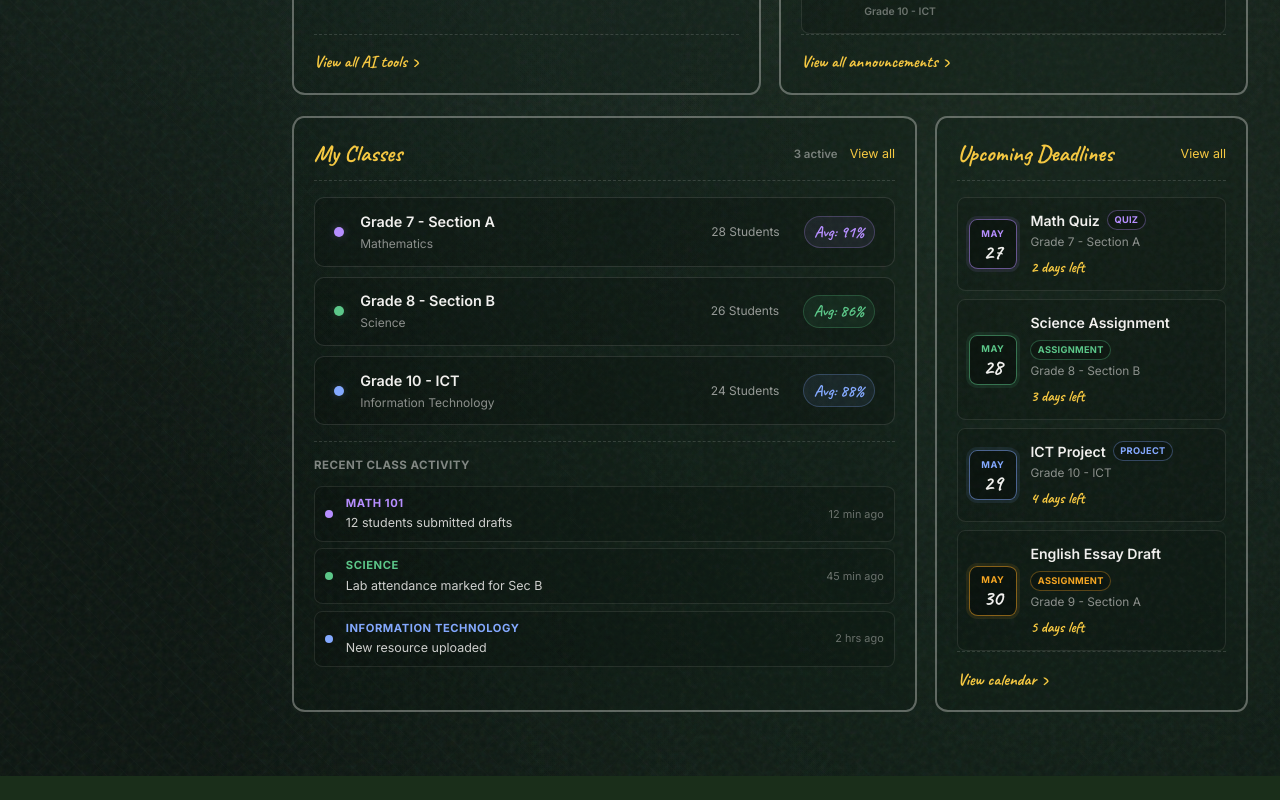
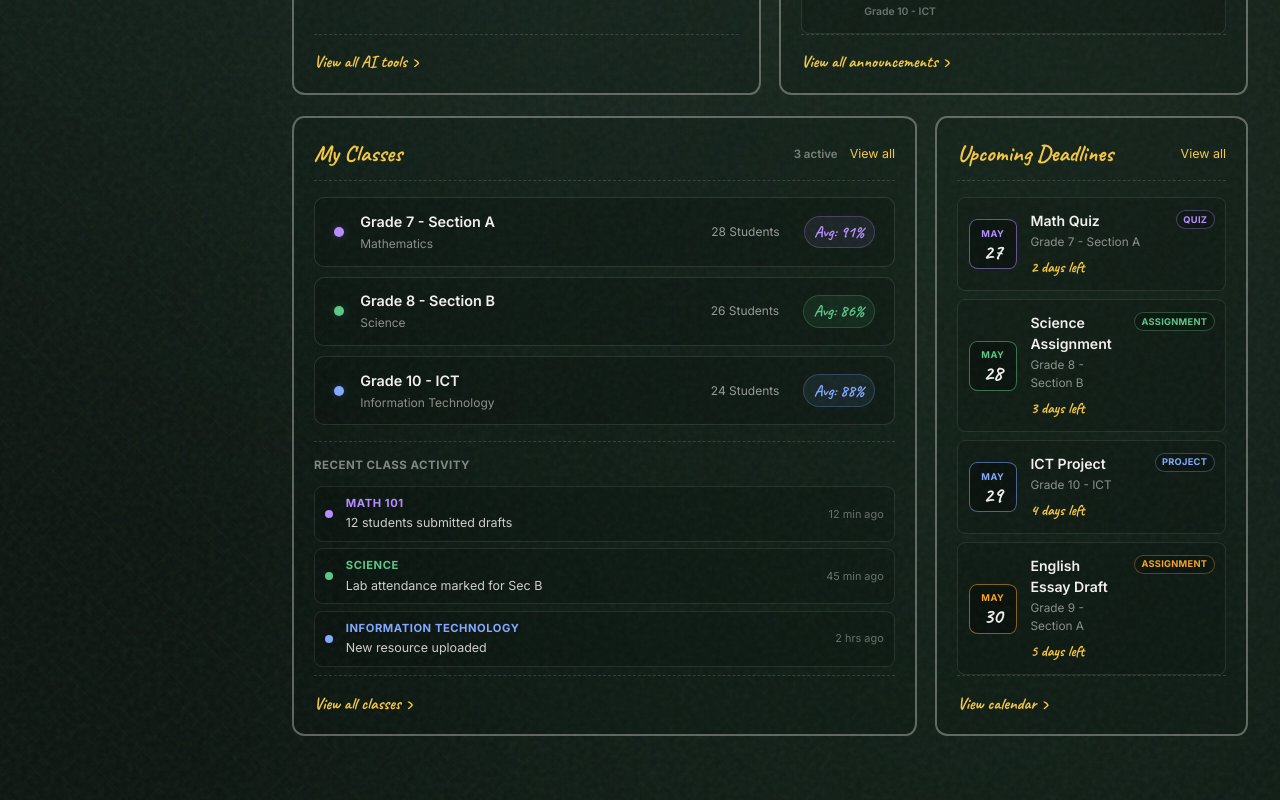
Before and after one commit to janreyHablaMina/School-Management-Sass, a Next.js app in the folder web/: page /teacher in a window 1280 px wide. Shown: the part 1501-2301 px from the top of the page. Before the commit the page ends 2277 px from the top, so only its background shows below. Built offline with nearby package versions, Linux system fonts and the light colour scheme; a web font is replaced by a local one.

Commit message:
style: dashboard refinements - reposition deadline type badge to top right, wire up my classes and deadlines panel footer links

```diff
--- a/web/src/components/Teacher/Dashboard/DashboardView.tsx
+++ b/web/src/components/Teacher/Dashboard/DashboardView.tsx
@@ -74,8 +74,14 @@ export function DashboardView({ onNavigate }: DashboardViewProps) {
           myClasses={myClasses}
           classActivity={classActivity}
           onViewAll={goToMyClasses}
+          onSelectClass={goToMyClasses}
         />
-        <DeadlinesPanel deadlines={deadlines} onViewAll={goToAssignments} />
+        <DeadlinesPanel
+          deadlines={deadlines}
+          onViewAll={goToAssignments}
+          onSelectDeadline={goToAssignments}
+          onViewCalendar={goToCalendar}
+        />
       </div>
     </div>
   );
--- a/web/src/components/Teacher/Dashboard/dashboard.module.css
+++ b/web/src/components/Teacher/Dashboard/dashboard.module.css
@@ -1023,6 +1023,7 @@
   border-radius: 8px 10px 7px 9px / 9px 7px 9px 8px;
   background: rgba(0, 0, 0, 0.12);
   transition: border-color 0.15s ease, background 0.15s ease;
+  cursor: pointer;
 }
 
 .deadlineRow:hover {
@@ -1085,6 +1086,8 @@
   border-radius: 999px;
   border: 1px solid;
   background: rgba(0, 0, 0, 0.2);
+  align-self: flex-start;
+  margin-left: auto;
 }
 
 .deadlineClass {
--- a/web/src/components/Teacher/Dashboard/sections/DeadlinesPanel.tsx
+++ b/web/src/components/Teacher/Dashboard/sections/DeadlinesPanel.tsx
@@ -6,9 +6,16 @@ import type { DeadlineItem } from '@/types/teacherPortal';
 interface DeadlinesPanelProps {
   deadlines: DeadlineItem[];
   onViewAll?: () => void;
+  onSelectDeadline?: (id: number) => void;
+  onViewCalendar?: () => void;
 }
 
-export function DeadlinesPanel({ deadlines, onViewAll }: DeadlinesPanelProps) {
+export function DeadlinesPanel({
+  deadlines,
+  onViewAll,
+  onSelectDeadline,
+  onViewCalendar,
+}: DeadlinesPanelProps) {
   return (
     <div className={`${styles.panel} ${styles.deadlinesPanel}`}>
       <PanelHeader
@@ -21,10 +28,14 @@ export function DeadlinesPanel({ deadlines, onViewAll }: DeadlinesPanelProps) {
       />
       <div className={styles.deadlineList}>
         {deadlines.map((d) => (
-          <div key={d.id} className={styles.deadlineRow}>
+          <div
+            key={d.id}
+            className={styles.deadlineRow}
+            onClick={() => onSelectDeadline?.(d.id)}
+          >
             <div
               className={styles.deadlineDateBox}
-              style={{ borderColor: `${d.color}88`, boxShadow: `0 0 0 3px ${d.color}18` }}
+              style={{ borderColor: `${d.color}88` }}
             >
               <span className={styles.deadlineMonth} style={{ color: d.color }}>
                 {d.month}
@@ -34,20 +45,20 @@ export function DeadlinesPanel({ deadlines, onViewAll }: DeadlinesPanelProps) {
             <div className={styles.deadlineContent}>
               <div className={styles.deadlineTitleRow}>
                 <p className={styles.deadlineTitle}>{d.title}</p>
-                <span
-                  className={styles.deadlineType}
-                  style={{ color: d.color, borderColor: `${d.color}55` }}
-                >
-                  {d.type}
-                </span>
               </div>
               <p className={styles.deadlineClass}>{d.className}</p>
               <span className={styles.deadlineDays}>{d.daysLeft}</span>
             </div>
+            <span
+              className={styles.deadlineType}
+              style={{ color: d.color, borderColor: `${d.color}55` }}
+            >
+              {d.type}
+            </span>
           </div>
         ))}
       </div>
-      <button type="button" className={styles.panelFooterLink}>
+      <button type="button" className={styles.panelFooterLink} onClick={onViewCalendar}>
         View calendar ›
       </button>
     </div>
--- a/web/src/components/Teacher/Dashboard/sections/MyClassesPanel.tsx
+++ b/web/src/components/Teacher/Dashboard/sections/MyClassesPanel.tsx
@@ -7,12 +7,14 @@ interface MyClassesPanelProps {
   myClasses: TeacherClass[];
   classActivity: ClassActivity[];
   onViewAll?: () => void;
+  onSelectClass?: (id: number) => void;
 }
 
 export function MyClassesPanel({
   myClasses,
   classActivity,
   onViewAll,
+  onSelectClass,
 }: MyClassesPanelProps) {
   return (
     <div className={`${styles.panel} ${styles.classesPanel}`}>
@@ -29,7 +31,11 @@ export function MyClassesPanel({
       />
       <div className={styles.classesList}>
         {myClasses.map((cls) => (
-          <div key={cls.id} className={styles.classRow}>
+          <div
+            key={cls.id}
+            className={styles.classRow}
+            onClick={() => onSelectClass?.(cls.id)}
+          >
             <div className={styles.classAccentDot} style={{ background: cls.accent, boxShadow: `0 0 8px ${cls.accent}40` }} />
             <div className={styles.classInfo}>
               <p className={styles.classTitle}>{cls.title}</p>
@@ -65,6 +71,9 @@ export function MyClassesPanel({
           ))}
         </div>
       </div>
+      <button type="button" className={styles.panelFooterLink} onClick={onViewAll}>
+        View all classes ›
+      </button>
     </div>
   );
 }
```
